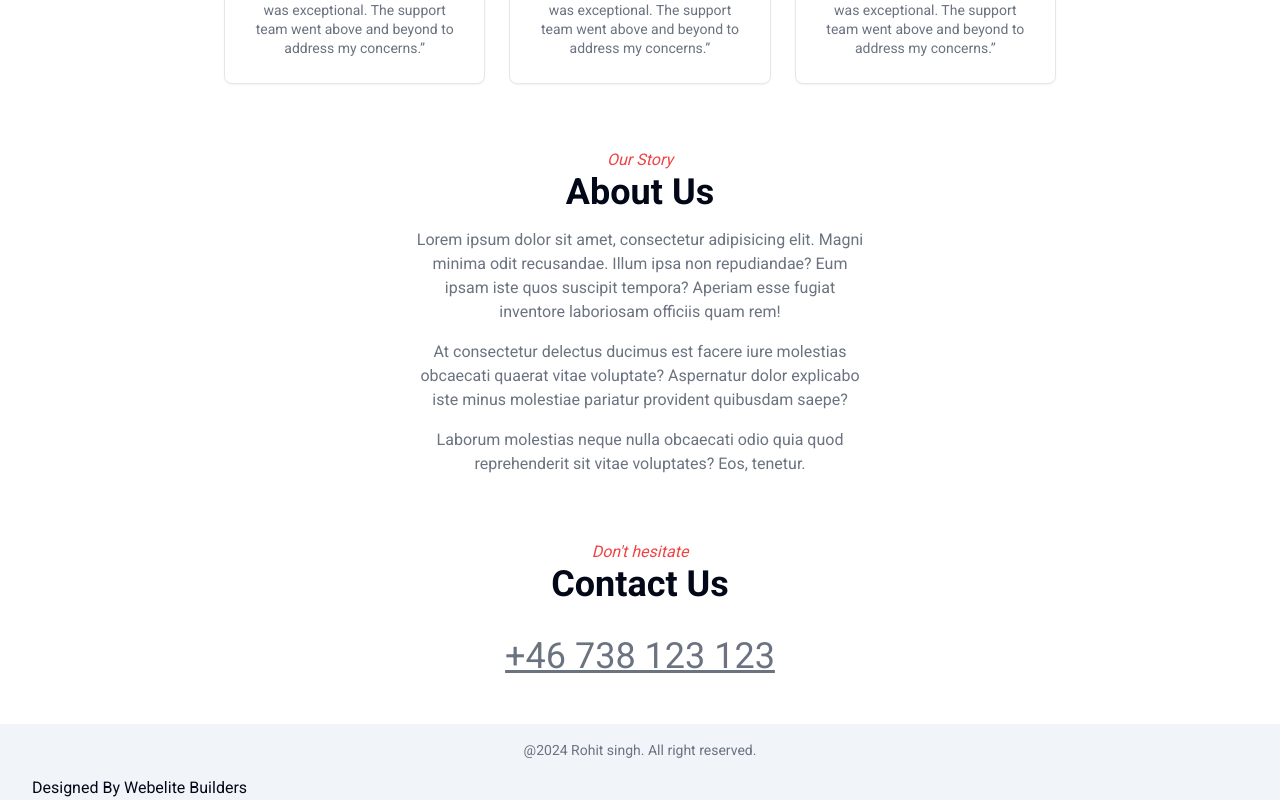
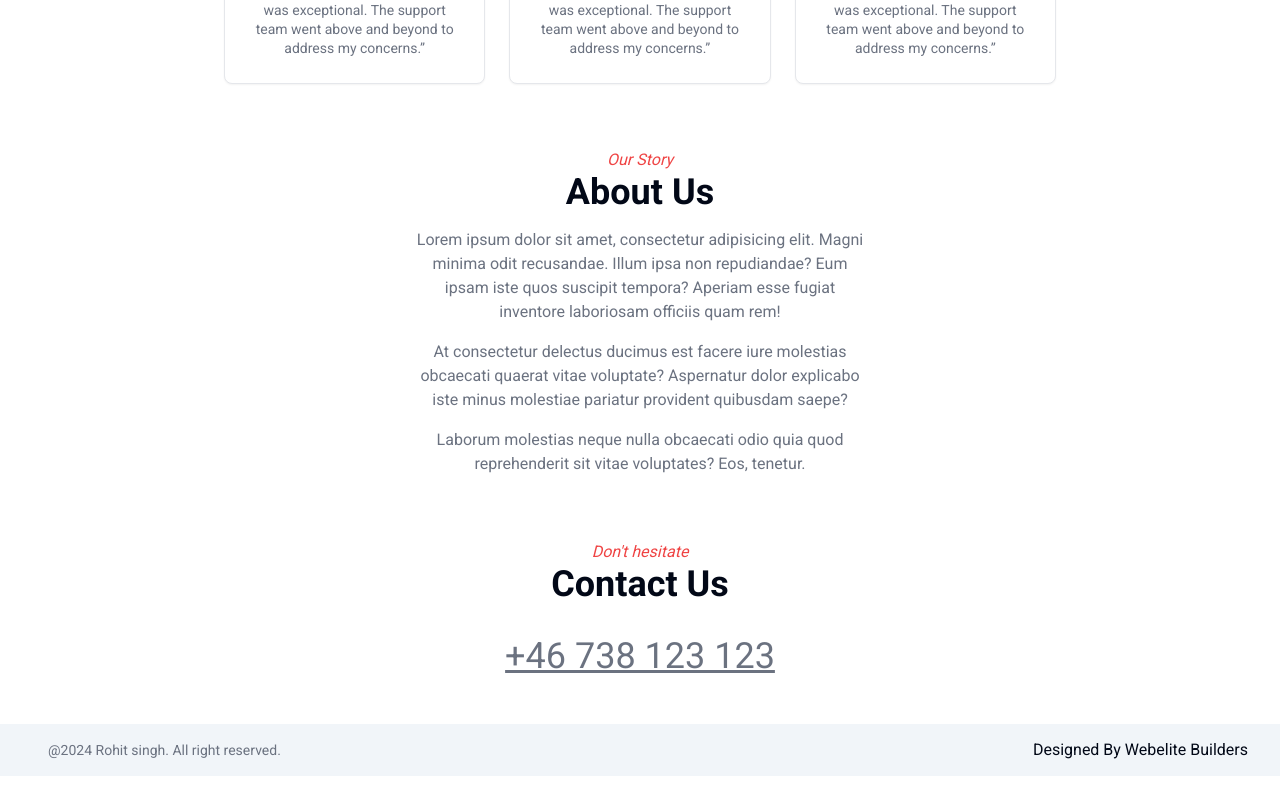
Before and after one commit to rohitsingh93300/spicybites, a Next.js app: page / in a window 1280 px wide. Shown: the part 1441-2241 px from the top of the page. After the commit the page ends 2217 px from the top, so only its background shows below. Built offline with nearby package versions, Linux system fonts and the light colour scheme; no server answers; the database is empty.

Commit message:
fixed bugs

```diff
--- a/src/components/Footer.jsx
+++ b/src/components/Footer.jsx
@@ -16,8 +16,11 @@ function Footer() {
   return (
     <section className='mt-12 container mx-auto bg-slate-100'>
       {/* <Image className='relative w-full' src={'/FooterImg.jpg'} layout='fill' objectFit='contain'/> */}
+      <div className='flex items-center justify-between'>
       <p className='text-center text-sm text-gray-500 p-4'>@2024 Rohit singh. All right reserved.</p>
       <p>Designed By <Link to="https://www.webelitebuilders.com">Webelite Builders</Link></p>
+      </div>
+
     </section>
   )
 }
```
